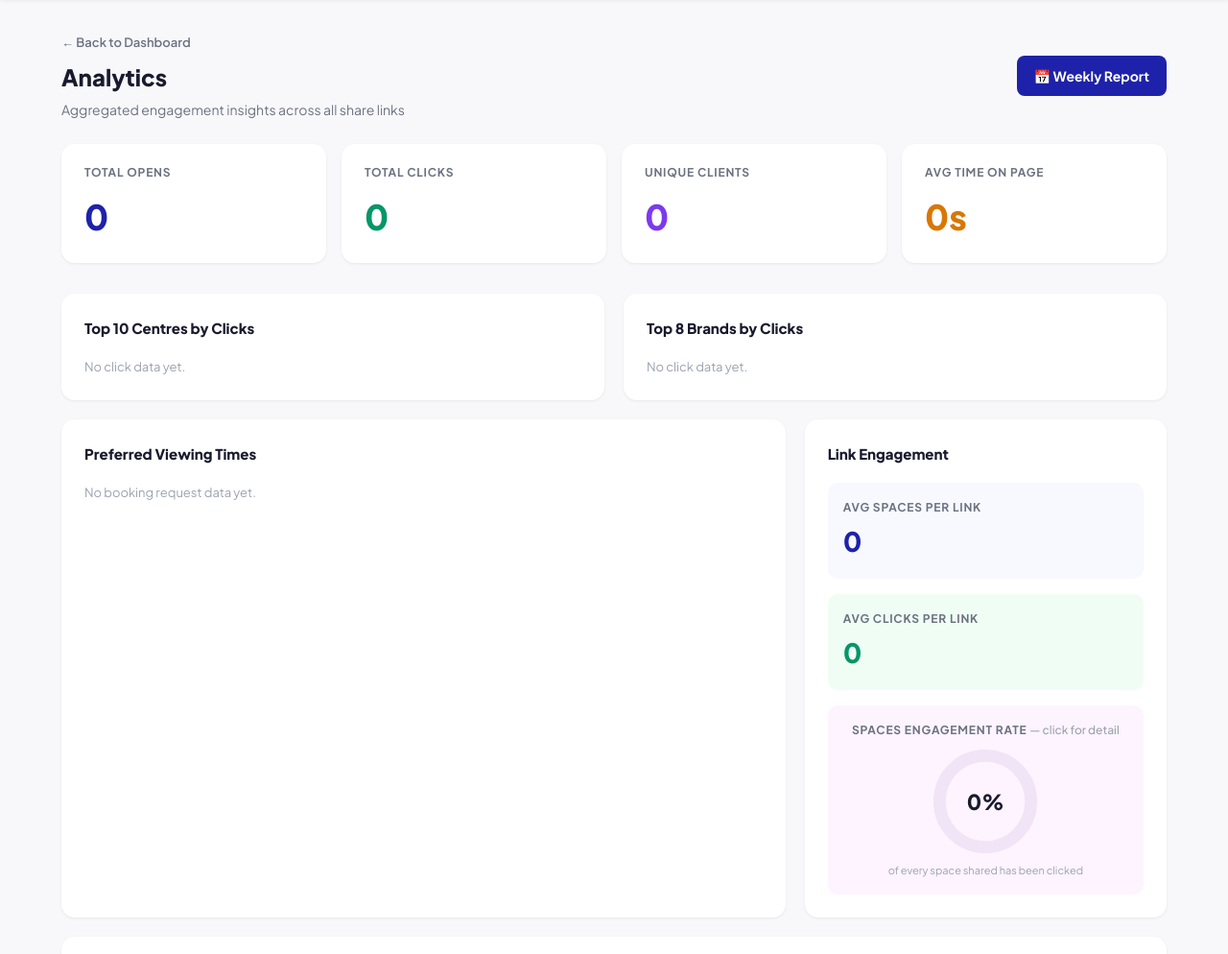
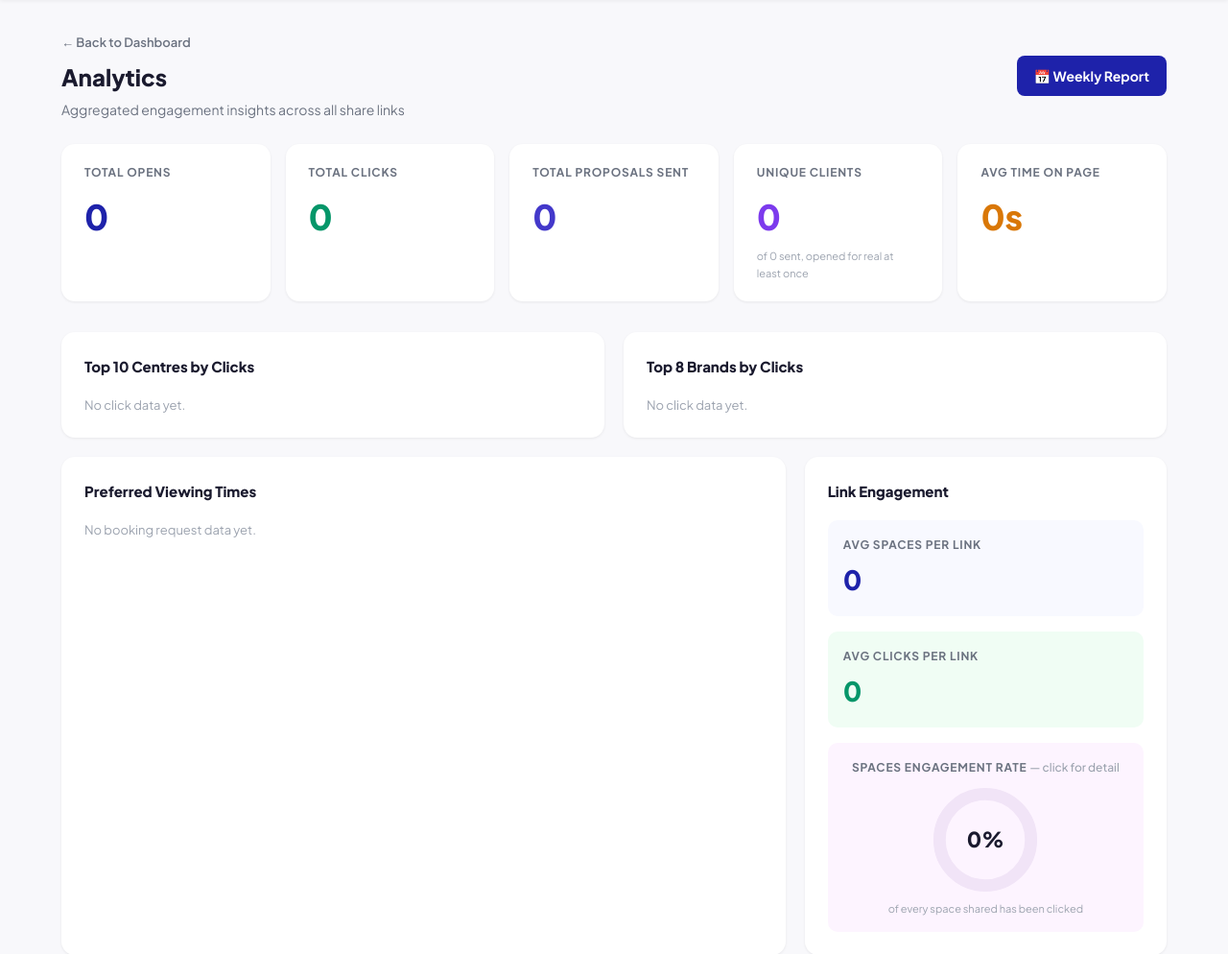
Before and after one commit to ritvizzzz/Proposal-Tool, a Flask app: page /dashboard/analytics in a window 1280 px wide. Shown: the part 60-1054 px from the top of the page at 96% size. Run offline with Flask 3, Linux system fonts and the light colour scheme; data that the repository does not hold is empty.

Commit message:
Add Total Proposals Sent stat, distinct from Unique Clients
Total Proposals Sent counts every real (non-test) share link ever
created, live-excluding anything flagged as test the moment it's
toggled. Unique Clients stays as the subset of those that a client
has actually opened for real at least once — the card now spells out
that relationship directly.

```diff
--- a/app.py
+++ b/app.py
@@ -2433,6 +2433,13 @@ def dashboard_analytics():
         total_clicks = totals[1] or 0
         unique_links = totals[2] or 0
 
+        # Every real proposal ever created, regardless of whether it's been
+        # opened yet — marking a link as test drops it from this the moment
+        # it's toggled, same as everywhere else "real" links are counted.
+        total_proposals_sent = conn.execute(f"""
+            SELECT COUNT(*) FROM share_links WHERE token IN ({_REAL_LINKS_SQL})
+        """).fetchone()[0]
+
         # Booking time preferences
         time_prefs = conn.execute(f"""
             SELECT booking_time, COUNT(*) as cnt FROM ({_GENUINE_EVENTS_SQL})
@@ -2521,6 +2528,7 @@ def dashboard_analytics():
         total_opens=total_opens,
         total_clicks=total_clicks,
         unique_links=unique_links,
+        total_proposals_sent=total_proposals_sent,
         time_prefs=[dict(r) for r in time_prefs],
         avg_spaces=round(avg_spaces or 0, 1),
         avg_clicks_per_link=round(avg_clicks_per_link or 0, 1),
--- a/templates/analytics.html
+++ b/templates/analytics.html
@@ -24,8 +24,13 @@
     <div style="font-size:36px;font-weight:900;color:#059669">{{ total_clicks }}</div>
   </div>
   <div style="background:#fff;border-radius:14px;padding:20px 24px;box-shadow:0 1px 3px rgba(0,0,0,0.07)">
+    <div style="font-size:12px;font-weight:700;text-transform:uppercase;letter-spacing:0.8px;color:#6B7280;margin-bottom:8px">Total Proposals Sent</div>
+    <div style="font-size:36px;font-weight:900;color:#4338CA">{{ total_proposals_sent }}</div>
+  </div>
+  <div style="background:#fff;border-radius:14px;padding:20px 24px;box-shadow:0 1px 3px rgba(0,0,0,0.07)">
     <div style="font-size:12px;font-weight:700;text-transform:uppercase;letter-spacing:0.8px;color:#6B7280;margin-bottom:8px">Unique Clients</div>
     <div style="font-size:36px;font-weight:900;color:#7C3AED">{{ unique_links }}</div>
+    <div style="font-size:11px;color:#9CA3AF;margin-top:4px">of {{ total_proposals_sent }} sent, opened for real at least once</div>
   </div>
   <div style="background:#fff;border-radius:14px;padding:20px 24px;box-shadow:0 1px 3px rgba(0,0,0,0.07)">
     <div style="font-size:12px;font-weight:700;text-transform:uppercase;letter-spacing:0.8px;color:#6B7280;margin-bottom:8px">Avg Time on Page</div>
```
